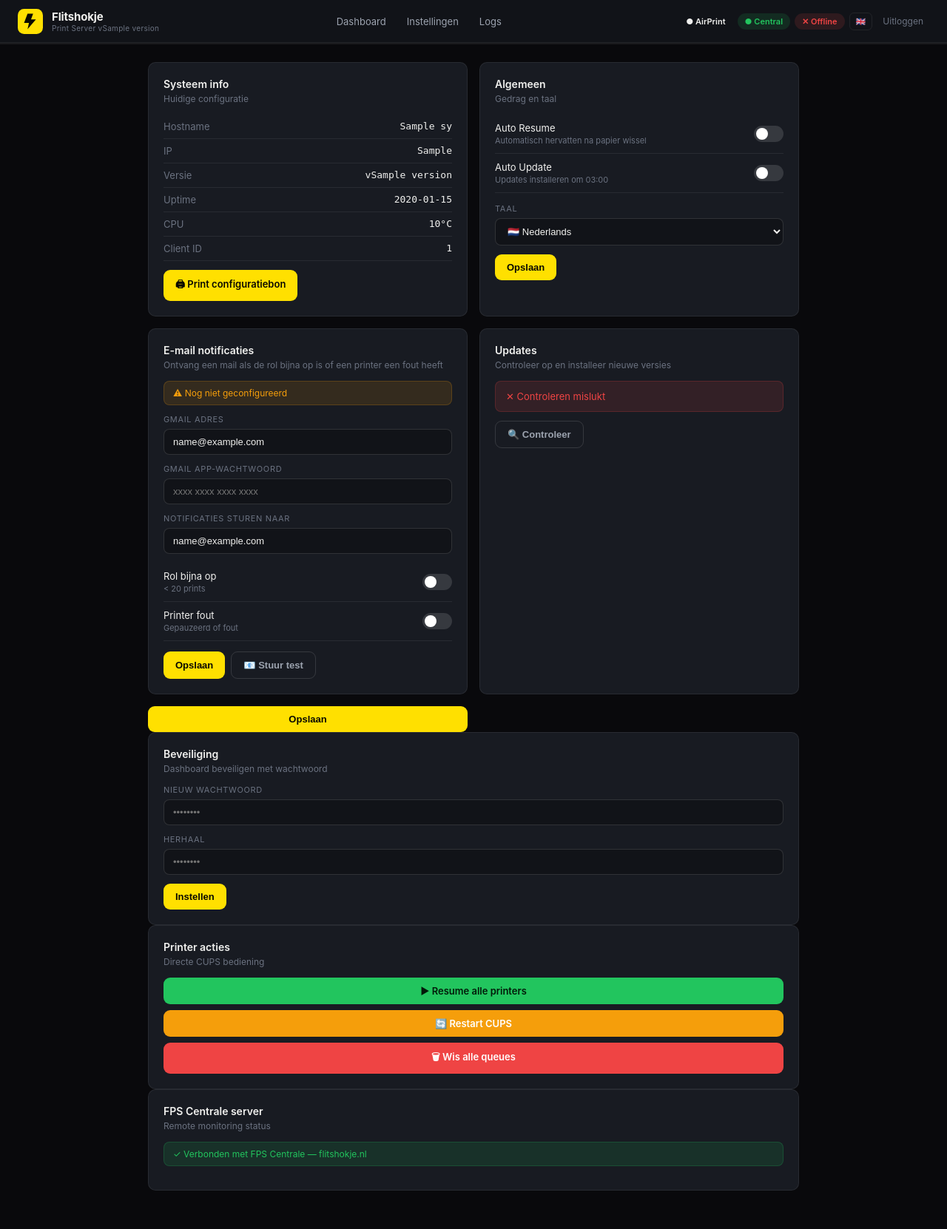
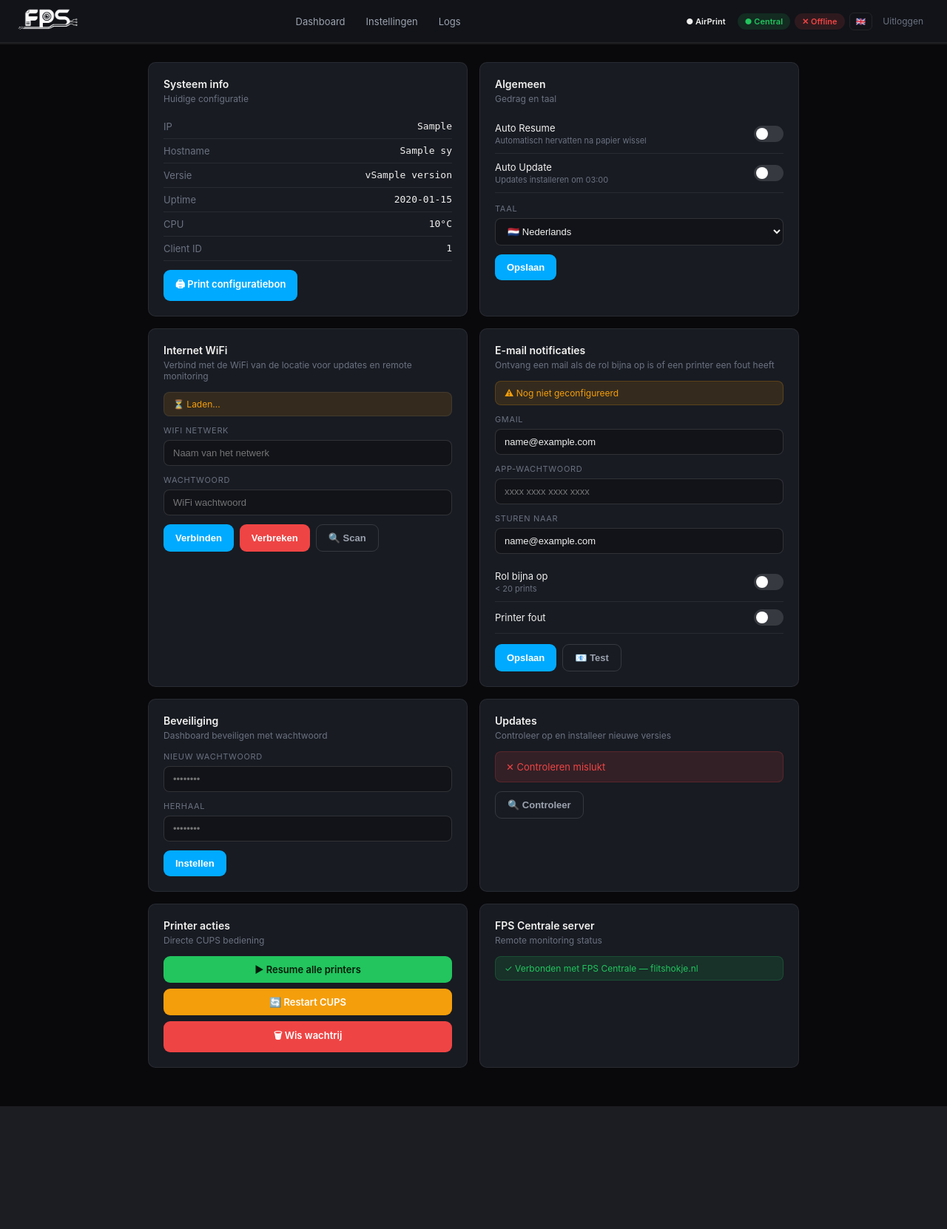
Before and after one commit to dokterleon/fps-printserver, a Flask app: template templates/settings.html in a window 1280 px wide. Shown: the whole page at 74% size. After the commit the page ends 1496 px from the top, so only its background shows below. Run offline with Flask 3, Linux system fonts and the light colour scheme; the template is opened without the code that fills it: most values are stand-ins (such as "Sample title", 1, 10 or a date in 2020); parts of the project's set-up code (start-up, migrations or seed data) failed here and were passed over.

Commit message:
v2.3.1 - blauw thema, FPS logo, settings opgeschoond

```diff
--- a/app.py
+++ b/app.py
@@ -316,6 +316,73 @@ def api_central_status():
                 return jsonify({"online": True})
             return jsonify({"online": False})
 
+
+# ── wifi beheer ───────────────────────────────────────────────────────────────
+
+@app.route("/api/wifi/status")
+@auth.login_required
+def wifi_status():
+    import subprocess, re
+    out = subprocess.getoutput("iwconfig wlan1 2>/dev/null")
+    connected = "ESSID" in out and "off/any" not in out
+    ssid = ""
+    ip = ""
+    if connected:
+        m = re.search(r'ESSID:"([^"]+)"', out)
+        if m: ssid = m.group(1)
+        ip_out = subprocess.getoutput("ip -4 addr show wlan1 2>/dev/null | grep inet")
+        ip_m = re.search(r'inet ([\d.]+)', ip_out)
+        if ip_m: ip = ip_m.group(1)
+    return jsonify({"connected": connected, "ssid": ssid, "ip": ip})
+
+@app.route("/api/wifi/scan")
+@auth.login_required
+def wifi_scan():
+    import subprocess
+    out = subprocess.getoutput("sudo iwlist wlan1 scan 2>/dev/null | grep ESSID")
+    networks = []
+    for line in out.splitlines():
+        line = line.strip()
+        if 'ESSID:"' in line:
+            ssid = line.split('"')[1]
+            if ssid and ssid not in networks:
+                networks.append(ssid)
+    return jsonify({"networks": networks})
+
+@app.route("/api/wifi/connect", methods=["POST"])
+@auth.login_required
+def wifi_connect():
+    import subprocess
+    d = request.json or {}
+    ssid = d.get("ssid", "")
+    password = d.get("password", "")
+    if not ssid:
+        return jsonify({"success": False, "message": "Geen SSID opgegeven"})
+    config = f'''ctrl_interface=DIR=/var/run/wpa_supplicant GROUP=netdev
+update_config=1
+country=NL
+
+network={{
+    ssid="{ssid}"
+    psk="{password}"
+    key_mgmt=WPA-PSK
+}}
+'''
+    with open("/etc/wpa_supplicant/wpa_supplicant-wlan1.conf", "w") as f:
+        f.write(config)
+    subprocess.getoutput("sudo rm -f /var/run/wpa_supplicant/wlan1")
+    subprocess.getoutput("sudo systemctl restart wpa_supplicant@wlan1")
+    subprocess.getoutput("sudo dhcpcd wlan1")
+    return jsonify({"success": True, "message": f"Verbinden met {ssid}..."})
+
+@app.route("/api/wifi/disconnect", methods=["POST"])
+@auth.login_required
+def wifi_disconnect():
+    import subprocess
+    subprocess.getoutput("sudo ip link set wlan1 down")
+    subprocess.getoutput("sudo ip link set wlan1 up")
+    return jsonify({"success": True, "message": "Verbinding verbroken"})
+
 # ── updates ───────────────────────────────────────────────────────────────────
 
 @app.route("/api/check-update")
--- a/templates/base.html
+++ b/templates/base.html
@@ -10,7 +10,7 @@
   --bg:#09090c;--s1:#111318;--s2:#181b22;--s3:#1f2330;
   --b:rgba(255,255,255,.07);--b2:rgba(255,255,255,.13);
   --t:#f0f0ee;--muted:#6b7280;--sub:#9ca3af;
-  --y:#FFE000;--yb:rgba(255,224,0,.11);
+  --y:#00AAFF;--yb:rgba(0,170,255,.12);
   --green:#22c55e;--gb:rgba(34,197,94,.13);
   --red:#ef4444;--rb:rgba(239,68,68,.13);
   --orange:#f59e0b;--ob:rgba(245,158,11,.13);
@@ -45,7 +45,7 @@ body{background:var(--bg);color:var(--t);font-family:-apple-system,BlinkMacSyste
 .banner-red{background:var(--rb);border:1px solid rgba(239,68,68,.25);color:var(--red)}
 .btn{display:inline-flex;align-items:center;justify-content:center;gap:6px;padding:10px 16px;border-radius:9px;font-size:13px;font-weight:600;text-decoration:none;cursor:pointer;transition:opacity .15s,transform .1s;white-space:nowrap;border:none}
 .btn:hover{opacity:.82}.btn:active{transform:scale(.97)}
-.by{background:var(--y);color:#0a0a00}
+.by{background:var(--y);color:#ffffff}
 .bg{background:var(--green);color:#021a09}
 .bo{background:var(--orange);color:#fff}
 .br{background:var(--red);color:#fff}
@@ -64,14 +64,7 @@ body{background:var(--bg);color:var(--t);font-family:-apple-system,BlinkMacSyste
 
 <div class="topbar">
   <a class="logo" href="/">
-    <svg width="34" height="34" viewBox="0 0 36 36" fill="none">
-      <rect width="36" height="36" rx="9" fill="#FFE000"/>
-      <path d="M14 7L9 20h7l-2 9 12-14h-7l3-8z" fill="#0a0a00"/>
-    </svg>
-    <div>
-      <div class="logo-name">Flitshokje</div>
-      <div class="logo-ver">Print Server v{{ version }}</div>
-    </div>
+    <img src="/static/fps_logo_top.png" alt="FPS" style="height:54px;width:auto">
   </a>
 
   <nav class="topbar-center">
@@ -118,10 +111,9 @@ async function pollChips(){
     const ac=document.getElementById('chip-airprint');
     ac.className='chip '+(ss.airprint?'cg':'cr');
     ac.textContent=(ss.airprint?'● ':'✕ ')+'AirPrint';
-    // Central — altijd groen als beacon actief is
+    // Central — altijd groen
     const cc=document.getElementById('chip-central');
-    cc.className='chip cg';
-    cc.textContent='● Central';
+    if(cc){ cc.className='chip cg'; cc.textContent='● Central'; }
   }catch(e){
     const c=document.getElementById('chip-state');
     c.className='chip cr';c.textContent='✕ Offline';
--- a/templates/logs.html
+++ b/templates/logs.html
@@ -26,7 +26,7 @@
 .log-filters{display:flex;gap:8px;margin-bottom:14px;flex-wrap:wrap}
 .filter-btn{padding:5px 12px;border-radius:999px;font-size:12px;font-weight:600;border:1px solid var(--b2);background:transparent;color:var(--sub);cursor:pointer;transition:all .15s}
 .filter-btn:hover{background:var(--s2);color:var(--t)}
-.filter-btn.active{background:var(--yb);border-color:rgba(255,224,0,.3);color:var(--y)}
+.filter-btn.active{background:var(--yb);border-color:rgba(0,170,255,.3);color:var(--y)}
 .log-table{width:100%;border-collapse:collapse}
 .log-table th{font-size:10px;text-transform:uppercase;letter-spacing:.07em;color:var(--muted);text-align:left;padding:8px 12px;border-bottom:1px solid var(--b)}
 .log-table td{padding:9px 12px;border-bottom:1px solid var(--b);font-size:13px;vertical-align:middle}
--- a/templates/settings.html
+++ b/templates/settings.html
@@ -8,7 +8,7 @@
 .field{display:flex;flex-direction:column;gap:6px;margin-bottom:12px}
 .field label{font-size:11px;color:var(--muted);text-transform:uppercase;letter-spacing:.06em}
 .field input,.field select{background:var(--s1);border:1px solid var(--b2);border-radius:8px;padding:9px 12px;color:var(--t);font-size:13px;outline:none;width:100%}
-.field input:focus,.field select:focus{border-color:rgba(255,224,0,.4)}
+.field input:focus,.field select:focus{border-color:rgba(0,170,255,.4)}
 .msg{padding:10px 14px;border-radius:8px;font-size:13px;margin-bottom:16px;background:var(--gb);color:var(--green);border:1px solid rgba(34,197,94,.2)}
 .msg.err{background:var(--rb);color:var(--red);border-color:rgba(239,68,68,.2)}
 .info-row{display:flex;justify-content:space-between;padding:8px 0;border-bottom:1px solid var(--b);font-size:13px}
@@ -27,11 +27,12 @@
 .toggle input:checked~.toggle-thumb{transform:translateX(18px)}
 .update-status{padding:12px 14px;border-radius:8px;font-size:13px;margin-bottom:12px;border:1px solid var(--b)}
 .update-checking{background:var(--s1);color:var(--muted)}
-.update-available{background:var(--yb);color:var(--y);border-color:rgba(255,224,0,.2)}
+.update-available{background:var(--yb);color:var(--y);border-color:rgba(0,170,255,.2)}
 .update-current{background:var(--gb);color:var(--green);border-color:rgba(34,197,94,.2)}
 .update-error{background:var(--rb);color:var(--red);border-color:rgba(239,68,68,.2)}
 .notif-configured{background:var(--gb);color:var(--green);border:1px solid rgba(34,197,94,.2);padding:8px 12px;border-radius:8px;font-size:12px;margin-bottom:12px}
 .notif-unconfigured{background:var(--ob);color:var(--orange);border:1px solid rgba(245,158,11,.2);padding:8px 12px;border-radius:8px;font-size:12px;margin-bottom:12px}
+.wifi-status{padding:8px 12px;border-radius:8px;font-size:12px;margin-bottom:12px;border:1px solid var(--b)}
 @media(max-width:640px){.settings-grid{grid-template-columns:1fr}}
 </style>
 {% endblock %}
@@ -49,14 +50,14 @@
     <div class="setting-card">
       <div class="setting-title">{% if lang == 'en' %}System info{% else %}Systeem info{% endif %}</div>
       <div class="setting-desc">{% if lang == 'en' %}Current configuration{% else %}Huidige configuratie{% endif %}</div>
+      <div class="info-row"><span class="info-label">IP</span><span class="info-val">{{ sys.ip }}</span></div>
       <div class="info-row"><span class="info-label">Hostname</span><span class="info-val">{{ sys.hostname }}</span></div>
-      <div class="info-row"><span class="info-label">IP</span><span class="info-val">{{ sys.ip }}</span></div>
       <div class="info-row"><span class="info-label">{% if lang == 'en' %}Version{% else %}Versie{% endif %}</span><span class="info-val">v{{ version }}</span></div>
       <div class="info-row"><span class="info-label">Uptime</span><span class="info-val">{{ sys.uptime }}</span></div>
       <div class="info-row"><span class="info-label">CPU</span><span class="info-val">{{ sys.temp }}°C</span></div>
       <div class="info-row"><span class="info-label">Client ID</span><span class="info-val" style="font-family:monospace">{{ beacon.client_id or '—' }}</span></div>
       <div style="margin-top:12px">
-        <a class="btn by" href="/print-config" onclick="return confirm('Configuratiebon printen?')">🖨 {% if lang == "en" %}Print config page{% else %}Print configuratiebon{% endif %}</a>
+        <a class="btn by" href="/print-config" onclick="return confirm('Weet je het zeker?')">🖨 {% if lang == 'en' %}Print config card{% else %}Print configuratiebon{% endif %}</a>
       </div>
     </div>
 
@@ -85,57 +86,57 @@
       </form>
     </div>
 
-    <!-- Notificaties -->
+    <!-- WiFi internet -->
+    <div class="setting-card">
+      <div class="setting-title">{% if lang == 'en' %}Internet WiFi{% else %}Internet WiFi{% endif %}</div>
+      <div class="setting-desc">{% if lang == 'en' %}Connect to venue WiFi for updates and remote monitoring{% else %}Verbind met de WiFi van de locatie voor updates en remote monitoring{% endif %}</div>
+      <div class="wifi-status notif-unconfigured" id="wifi-chip">⏳ {% if lang == 'en' %}Loading...{% else %}Laden...{% endif %}</div>
+      <div class="field">
+        <label>{% if lang == 'en' %}WiFi network{% else %}WiFi netwerk{% endif %}</label>
+        <input type="text" id="wifi-ssid" placeholder="{% if lang == 'en' %}Network name{% else %}Naam van het netwerk{% endif %}" autocorrect="off" autocapitalize="off">
+      </div>
+      <div class="field">
+        <label>{% if lang == 'en' %}Password{% else %}Wachtwoord{% endif %}</label>
+        <input type="password" id="wifi-pass" placeholder="WiFi wachtwoord">
+      </div>
+      <div style="display:flex;gap:8px;flex-wrap:wrap">
+        <button class="btn by" onclick="connectWifi()">{% if lang == 'en' %}Connect{% else %}Verbinden{% endif %}</button>
+        <button class="btn br" onclick="disconnectWifi()">{% if lang == 'en' %}Disconnect{% else %}Verbreken{% endif %}</button>
+        <button class="btn bgh" onclick="scanWifi()">🔍 Scan</button>
+      </div>
+      <div id="wifi-networks" style="margin-top:10px;display:none">
+        <div class="section-title" style="margin-bottom:6px">{% if lang == 'en' %}Available networks{% else %}Beschikbare netwerken{% endif %}</div>
+        <div id="wifi-list"></div>
+      </div>
+      <div id="wifi-output" style="margin-top:8px;font-size:12px;color:var(--muted)"></div>
+    </div>
+
+    <!-- E-mail notificaties -->
     <div class="setting-card">
       <div class="setting-title">{% if lang == 'en' %}Email notifications{% else %}E-mail notificaties{% endif %}</div>
-      <div class="setting-desc">{% if lang == 'en' %}Get notified when the roll is almost empty or a printer has an error{% else %}Ontvang een mail als de rol bijna op is of een printer een fout heeft{% endif %}</div>
+      <div class="setting-desc">{% if lang == 'en' %}Get notified when roll is empty or printer has an error{% else %}Ontvang een mail als de rol bijna op is of een printer een fout heeft{% endif %}</div>
       {% if notif.configured %}
-      <div class="notif-configured">✓ {% if lang == 'en' %}Notifications configured{% else %}Notificaties geconfigureerd{% endif %} → {{ notif.to_email }}</div>
+      <div class="notif-configured">✓ {% if lang == 'en' %}Configured{% else %}Geconfigureerd{% endif %} → {{ notif.to_email }}</div>
       {% else %}
-      <div class="notif-unconfigured">⚠ {% if lang == 'en' %}Not configured yet{% else %}Nog niet geconfigureerd{% endif %}</div>
+      <div class="notif-unconfigured">⚠ {% if lang == 'en' %}Not configured{% else %}Nog niet geconfigureerd{% endif %}</div>
       {% endif %}
       <form method="POST">
         <input type="hidden" name="action" value="notifications">
-        <div class="field">
-          <label>Gmail adres</label>
-          <input type="email" name="gmail_user" value="{{ notif.gmail_user }}" placeholder="jouw@gmail.com">
-        </div>
-        <div class="field">
-          <label>{% if lang == 'en' %}Gmail app password{% else %}Gmail app-wachtwoord{% endif %}</label>
-          <input type="password" name="gmail_pass" placeholder="xxxx xxxx xxxx xxxx">
-        </div>
-        <div class="field">
-          <label>{% if lang == 'en' %}Send notifications to{% else %}Notificaties sturen naar{% endif %}</label>
-          <input type="email" name="to_email" value="{{ notif.to_email }}" placeholder="monteur@bedrijf.nl">
-        </div>
+        <div class="field"><label>Gmail</label><input type="email" name="gmail_user" value="{{ notif.gmail_user }}" placeholder="jouw@gmail.com"></div>
+        <div class="field"><label>{% if lang == 'en' %}App password{% else %}App-wachtwoord{% endif %}</label><input type="password" name="gmail_pass" placeholder="xxxx xxxx xxxx xxxx"></div>
+        <div class="field"><label>{% if lang == 'en' %}Send to{% else %}Sturen naar{% endif %}</label><input type="email" name="to_email" value="{{ notif.to_email }}" placeholder="monteur@bedrijf.nl"></div>
         <div class="toggle-row">
           <div><div class="toggle-label">{% if lang == 'en' %}Roll almost empty{% else %}Rol bijna op{% endif %}</div><div class="toggle-sub">&lt; 20 prints</div></div>
           <label class="toggle"><input type="checkbox" name="notify_low_paper" {% if notif.low_paper %}checked{% endif %}><div class="toggle-track"></div><div class="toggle-thumb"></div></label>
         </div>
         <div class="toggle-row" style="margin-bottom:14px">
-          <div><div class="toggle-label">{% if lang == 'en' %}Printer error{% else %}Printer fout{% endif %}</div><div class="toggle-sub">{% if lang == 'en' %}Paused or error state{% else %}Gepauzeerd of fout{% endif %}</div></div>
+          <div><div class="toggle-label">{% if lang == 'en' %}Printer error{% else %}Printer fout{% endif %}</div></div>
           <label class="toggle"><input type="checkbox" name="notify_printer_error" {% if notif.printer_error %}checked{% endif %}><div class="toggle-track"></div><div class="toggle-thumb"></div></label>
         </div>
         <div style="display:flex;gap:8px;flex-wrap:wrap">
           <button class="btn by" type="submit">{% if lang == 'en' %}Save{% else %}Opslaan{% endif %}</button>
-          <button class="btn bgh" type="submit" formaction="/settings" onclick="this.form.querySelector('[name=action]').value='test_notification'">📧 {% if lang == 'en' %}Send test{% else %}Stuur test{% endif %}</button>
+          <button class="btn bgh" type="submit" onclick="this.form.querySelector('[name=action]').value='test_notification'">📧 Test</button>
         </div>
-      </form>
-    </div>
-
-    <!-- Updates -->
-    <div class="setting-card">
-      <div class="setting-title">Updates</div>
-      <div class="setting-desc">{% if lang == 'en' %}Check for and install new versions{% else %}Controleer op en installeer nieuwe versies{% endif %}</div>
-      <div class="update-status update-checking" id="update-status">⏳ {% if lang == 'en' %}Checking...{% else %}Controleren...{% endif %}</div>
-      <div style="display:flex;gap:8px">
-        <button class="btn bgh" onclick="checkUpdate()">🔍 {% if lang == 'en' %}Check{% else %}Controleer{% endif %}</button>
-        <button class="btn by" id="btn-install" style="display:none" onclick="doUpdate()">⬇ {% if lang == 'en' %}Install{% else %}Installeer{% endif %}</button>
-      </div>
-      <div id="update-output" style="margin-top:10px;font-size:11px;font-family:monospace;color:var(--muted);white-space:pre-wrap"></div>
-    </div>
-
-        <button class="btn by" type="submit">{% if lang == 'en' %}Save{% else %}Opslaan{% endif %}</button>
       </form>
     </div>
 
@@ -155,18 +156,30 @@
       </form>
     </div>
 
-    <!-- CUPS -->
+    <!-- Updates -->
+    <div class="setting-card">
+      <div class="setting-title">Updates</div>
+      <div class="setting-desc">{% if lang == 'en' %}Check for and install new versions{% else %}Controleer op en installeer nieuwe versies{% endif %}</div>
+      <div class="update-status update-checking" id="update-status">⏳ {% if lang == 'en' %}Checking...{% else %}Controleren...{% endif %}</div>
+      <div style="display:flex;gap:8px">
+        <button class="btn bgh" onclick="checkUpdate()">🔍 {% if lang == 'en' %}Check{% else %}Controleer{% endif %}</button>
+        <button class="btn by" id="btn-install" style="display:none" onclick="doUpdate()">⬇ {% if lang == 'en' %}Install{% else %}Installeer{% endif %}</button>
+      </div>
+      <div id="update-output" style="margin-top:10px;font-size:11px;font-family:monospace;color:var(--muted);white-space:pre-wrap"></div>
+    </div>
+
+    <!-- CUPS acties -->
     <div class="setting-card">
       <div class="setting-title">{% if lang == 'en' %}Printer actions{% else %}Printer acties{% endif %}</div>
       <div class="setting-desc">{% if lang == 'en' %}Direct CUPS controls{% else %}Directe CUPS bediening{% endif %}</div>
       <div style="display:flex;flex-direction:column;gap:8px">
         <a class="btn bg" href="/resume">▶ Resume {% if lang == 'en' %}all printers{% else %}alle printers{% endif %}</a>
-        <a class="btn bo" href="/restart-cups" onclick="return confirm('CUPS herstarten?')">🔄 Restart CUPS</a>
-        <a class="btn br" href="/cancel" onclick="return confirm('Alle jobs annuleren?')">🗑 {% if lang == 'en' %}Clear all queues{% else %}Wis alle queues{% endif %}</a>
+        <a class="btn bo" href="/restart-cups" onclick="return confirm('Weet je het zeker?')">🔄 Restart CUPS</a>
+        <a class="btn br" href="/cancel" onclick="return confirm('Weet je het zeker?')">🗑 {% if lang == 'en' %}Clear queue{% else %}Wis wachtrij{% endif %}</a>
       </div>
     </div>
 
-    <!-- Centrale server -->
+    <!-- FPS Centrale server -->
     <div class="setting-card">
       <div class="setting-title">FPS Centrale server</div>
       <div class="setting-desc">{% if lang == 'en' %}Remote monitoring status{% else %}Remote monitoring status{% endif %}</div>
@@ -179,10 +192,58 @@
 
 {% block scripts %}
 <script>
+async function loadWifiStatus(){
+  try{
+    const d = await fetch('/api/wifi/status').then(r=>r.json());
+    const chip = document.getElementById('wifi-chip');
+    if(d.connected){
+      chip.className='wifi-status notif-configured';
+      chip.innerHTML=`✓ {% if lang == 'en' %}Connected to{% else %}Verbonden met{% endif %} <strong>${d.ssid}</strong> · ${d.ip}`;
+    } else {
+      chip.className='wifi-status notif-unconfigured';
+      chip.innerHTML='⚠ {% if lang == "en" %}Not connected to internet WiFi{% else %}Niet verbonden met internet WiFi{% endif %}';
+    }
+  }catch(e){}
+}
+
+async function connectWifi(){
+  const ssid = document.getElementById('wifi-ssid').value;
+  const pass = document.getElementById('wifi-pass').value;
+  document.getElementById('wifi-output').textContent = '{% if lang == "en" %}Connecting...{% else %}Verbinden...{% endif %}';
+  const d = await fetch('/api/wifi/connect',{method:'POST',headers:{'Content-Type':'application/json'},body:JSON.stringify({ssid,password:pass})}).then(r=>r.json());
+  document.getElementById('wifi-output').textContent = d.message;
+  setTimeout(loadWifiStatus, 5000);
+}
+
+async function disconnectWifi(){
+  const d = await fetch('/api/wifi/disconnect',{method:'POST'}).then(r=>r.json());
+  document.getElementById('wifi-output').textContent = d.message;
+  setTimeout(loadWifiStatus, 2000);
+}
+
+async function scanWifi(){
+  document.getElementById('wifi-output').textContent = '{% if lang == "en" %}Scanning...{% else %}Scannen...{% endif %}';
+  const d = await fetch('/api/wifi/scan').then(r=>r.json());
+  const list = document.getElementById('wifi-list');
+  const wrap = document.getElementById('wifi-networks');
+  if(d.networks && d.networks.length){
+    list.innerHTML = d.networks.map(n=>`
+      <div style="padding:8px 10px;background:var(--s1);border-radius:8px;margin-bottom:6px;cursor:pointer;font-size:13px"
+           onclick="document.getElementById('wifi-ssid').value='${n}'">
+        📶 ${n}
+      </div>`).join('');
+    wrap.style.display='block';
+  } else {
+    list.innerHTML='<div style="color:var(--muted);font-size:13px">{% if lang == "en" %}No networks found{% else %}Geen netwerken gevonden{% endif %}</div>';
+    wrap.style.display='block';
+  }
+  document.getElementById('wifi-output').textContent = '';
+}
+
 async function checkUpdate(){
   const el=document.getElementById('update-status');
   el.className='update-status update-checking';
-  el.innerHTML='⏳ Controleren...';
+  el.innerHTML='⏳ {% if lang == "en" %}Checking...{% else %}Controleren...{% endif %}';
   document.getElementById('btn-install').style.display='none';
   try{
     const d=await fetch('/api/check-update').then(r=>r.json());
@@ -199,14 +260,14 @@ async function checkUpdate(){
     }
   }catch(e){
     el.className='update-status update-error';
-    el.innerHTML='✕ Controleren mislukt';
+    el.innerHTML='✕ {% if lang == "en" %}Check failed{% else %}Controleren mislukt{% endif %}';
   }
 }
 
 async function doUpdate(){
   const el=document.getElementById('update-status');
   el.className='update-status update-checking';
-  el.innerHTML='⏳ Update installeren...';
+  el.innerHTML='⏳ {% if lang == "en" %}Installing...{% else %}Installeren...{% endif %}';
   document.getElementById('btn-install').style.display='none';
   try{
     const d=await fetch('/api/do-update',{method:'POST'}).then(r=>r.json());
@@ -215,12 +276,12 @@ async function doUpdate(){
     document.getElementById('update-output').textContent=d.output||'';
   }catch(e){
     el.className='update-status update-error';
-    el.innerHTML='✕ Mislukt';
+    el.innerHTML='✕ {% if lang == "en" %}Failed{% else %}Mislukt{% endif %}';
   }
 }
 
 function disablePassword(){
-  if(!confirm('Wachtwoord uitschakelen?')) return;
+  if(!confirm('{% if lang == "en" %}Disable password?{% else %}Wachtwoord uitschakelen?{% endif %}')) return;
   const form=document.createElement('form');
   form.method='POST';
   const inp=document.createElement('input');
@@ -228,6 +289,8 @@ function disablePassword(){
   form.appendChild(inp);document.body.appendChild(form);form.submit();
 }
 
+loadWifiStatus();
 checkUpdate();
+setInterval(loadWifiStatus, 10000);
 </script>
 {% endblock %}
```
Also changed, not shown: print_config_page.py (+30 -16 lines), templates/index.html (+4 -4 lines), templates/login.html (+8 -14 lines), templates/printer.html (+4 -4 lines), templates/setup.html (+85 -80 lines), static/fps_logo.png (added), static/fps_logo_bon.png (added), static/fps_logo_top.png (added), 1 other file.
